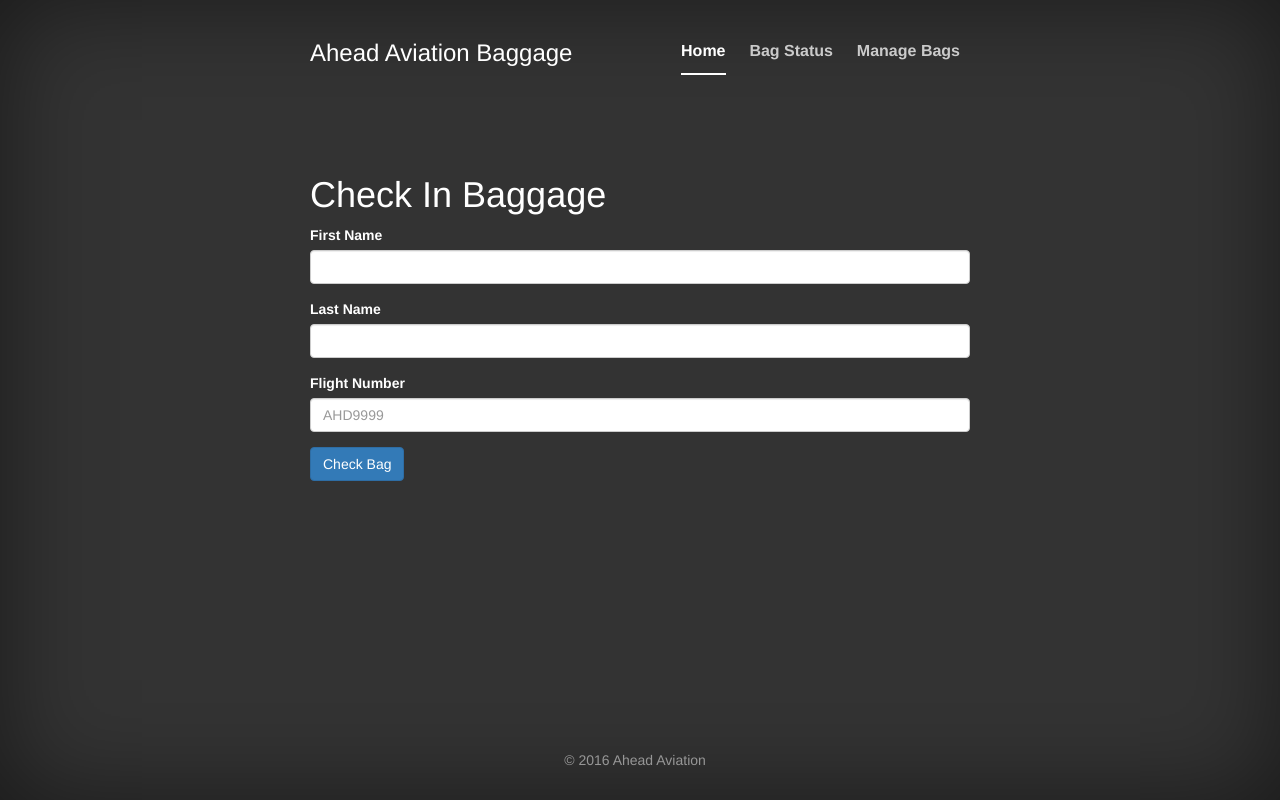
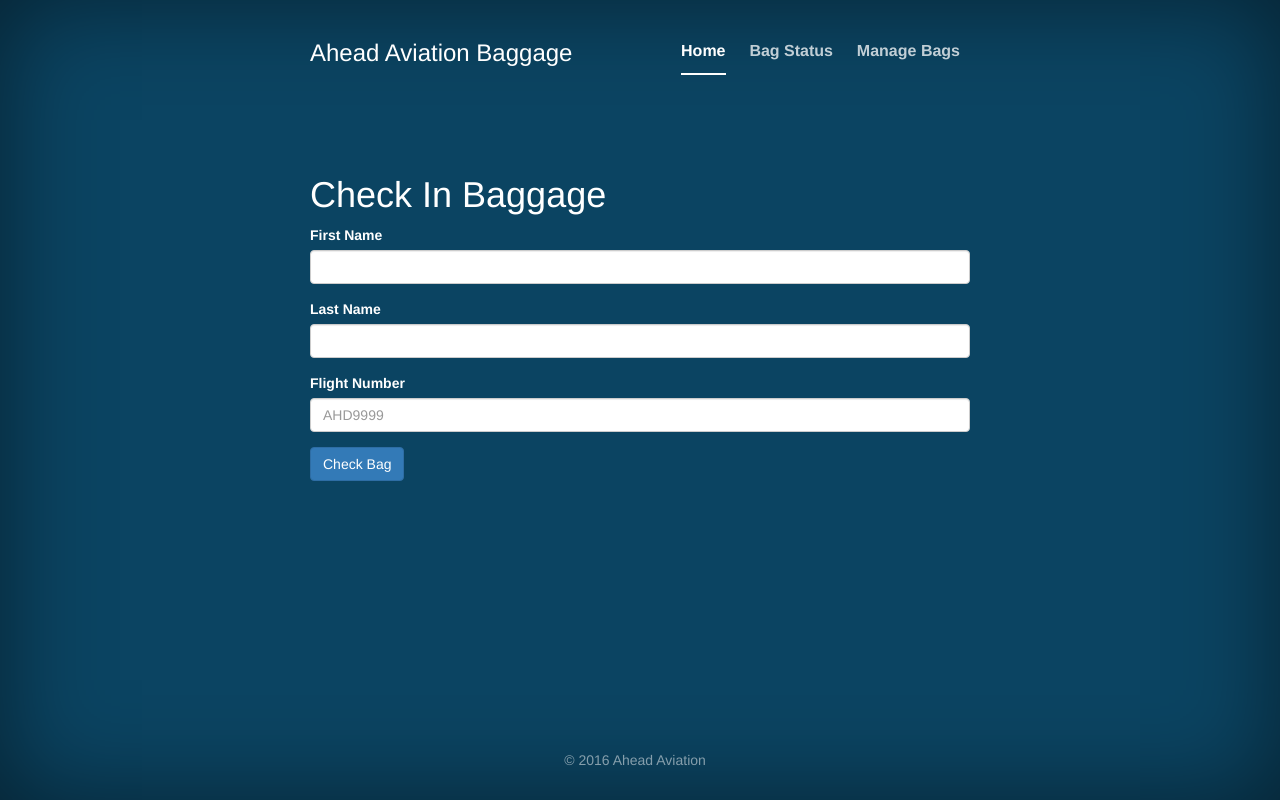
Before and after one commit to timcurless/ahead-cdp-bagtracker, a Flask app: page / in a window 1280 px wide. Run offline with Flask 2, Linux system fonts and the light colour scheme; some libraries are stand-ins or nearby versions.

Commit message:
Changing main BG color
to blue

```diff
--- a/baggage/app/static/cover.css
+++ b/baggage/app/static/cover.css
@@ -27,7 +27,7 @@ a:hover {
 html,
 body {
   height: 100%;
-  background-color: #333;
+  background-color: #0B4462;
 }
 body {
   color: #fff;
```
